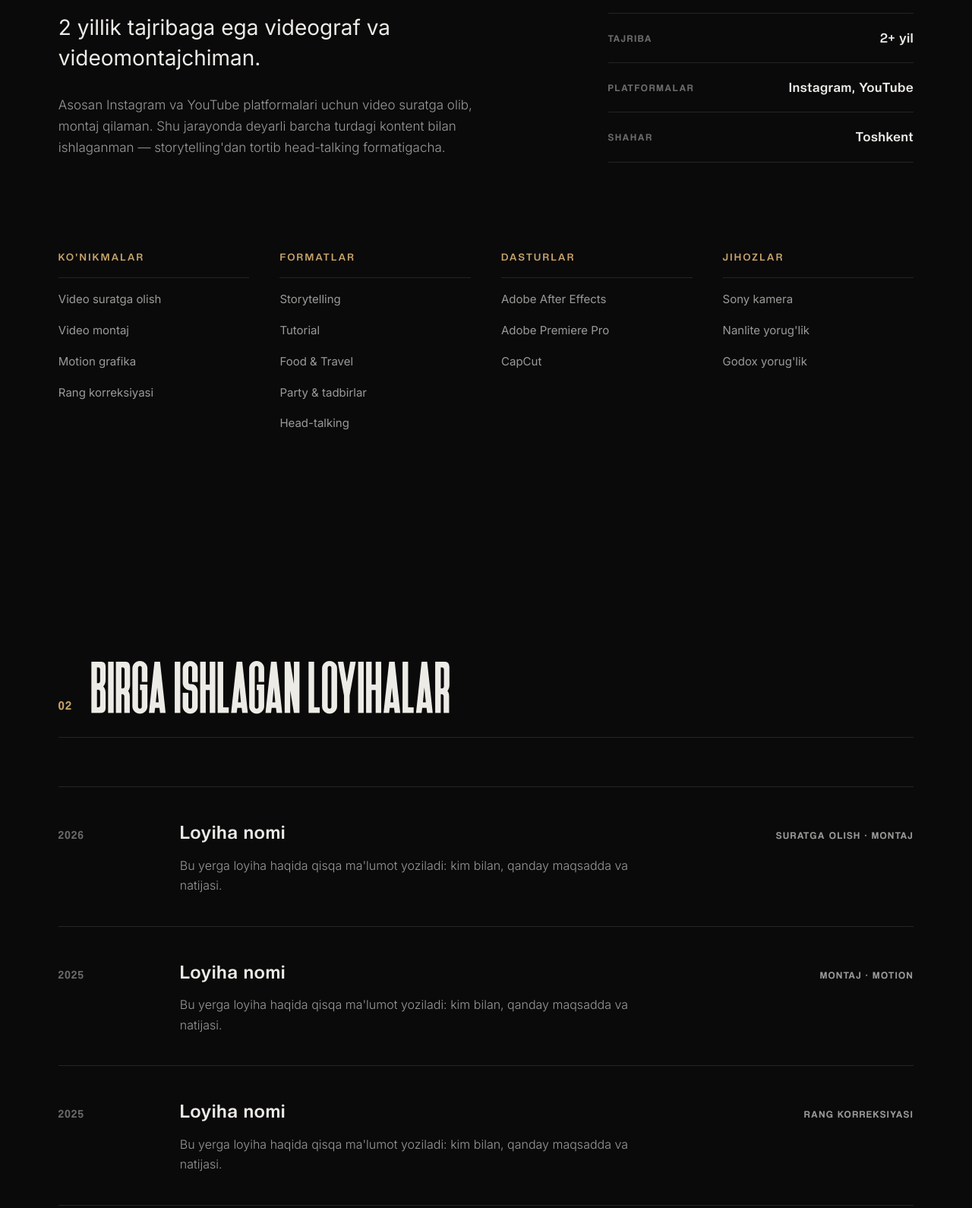
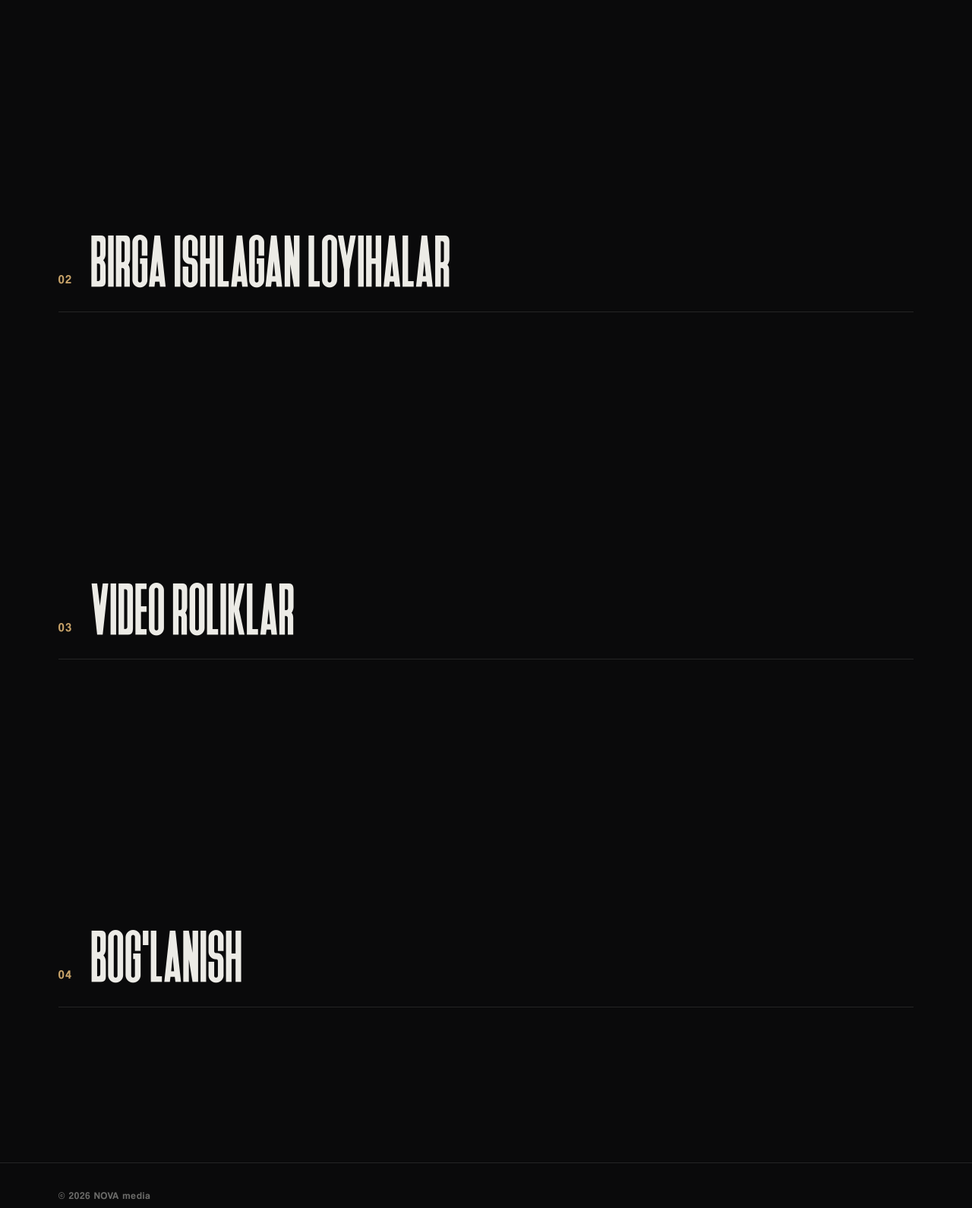
Before and after one commit to NOVAmedia260608/novamedia260608.github.io, a plain HTML site: page index.html in a window 1280 px wide. Shown: the part 1100-2690 px from the top of the page at 76% size. Drawn offline with Linux system fonts and the light colour scheme.

Commit message:
Barcha kontent ma'lumotlarini o'chirish (bo'limlar qayta to'ldiriladi)
Co-Authored-By: Claude Opus 5.5 <noreply@anthropic.com>
Claude-Session: https://claude.ai/code/session_01JnJsB42CViYgpfCJKYpPr4

```diff
--- a/index.html
+++ b/index.html
@@ -4,12 +4,12 @@
 <meta charset="UTF-8">
 <meta name="viewport" content="width=device-width, initial-scale=1.0">
 <title>NOVA media — Videograf &amp; Videomontajchi</title>
-<meta name="description" content="NOVA media — videograf va videomontajchi portfoliosi. Instagram va YouTube uchun video suratga olish, montaj, motion grafika va rang korreksiyasi. Toshkent.">
+<meta name="description" content="NOVA media — videograf va videomontajchi portfoliosi.">
 <meta name="theme-color" content="#0a0a0b">
 
 <meta property="og:type" content="website">
 <meta property="og:title" content="NOVA media — Videograf &amp; Videomontajchi">
-<meta property="og:description" content="Har bir kadr — bir hikoya. Video suratga olish, montaj va motion grafika.">
+<meta property="og:description" content="Har bir kadr — bir hikoya.">
 <meta property="og:url" content="https://novamedia260608.github.io/">
 <meta property="og:image" content="https://images.unsplash.com/photo-1781127445118-8140677fdea1?fm=jpg&amp;q=70&amp;w=1200&amp;h=630&amp;fit=crop&amp;crop=entropy">
 <meta name="twitter:card" content="summary_large_image">
@@ -51,7 +51,6 @@
       <div class="hero__inner">
         <p class="eyebrow reveal">VIDEOGRAF&amp;VIDEOMONTAJOR</p>
         <h1 class="hero__title reveal">Har bir kadr —<br><em>bir hikoya.</em></h1>
-        <p class="hero__desc reveal">NOVA media — brendlar, shaxsiy loyihalar va ijtimoiy tarmoqlar uchun his-tuyg'u uyg'otadigan videokontent.</p>
 
         <ol class="hero__index reveal" aria-label="Bo'limlar">
           <li><a href="#haqimda"><span>01</span>Men haqimda</a></li>
@@ -71,65 +70,8 @@
         <h2>Men haqimda</h2>
       </header>
 
-      <div class="about">
-        <div class="about__lead reveal">
-          <p class="about__big">2 yillik tajribaga ega videograf va videomontajchiman.</p>
-          <p>Asosan Instagram va YouTube platformalari uchun video suratga olib, montaj qilaman. Shu jarayonda deyarli barcha turdagi kontent bilan ishlaganman — storytelling'dan tortib head-talking formatigacha.</p>
-        </div>
+      <!-- Bu bo'lim ma'lumotlari keyin qo'shiladi -->
 
-        <dl class="about__facts">
-          <div class="reveal">
-            <dt>Tajriba</dt>
-            <dd>2+ yil</dd>
-          </div>
-          <div class="reveal">
-            <dt>Platformalar</dt>
-            <dd>Instagram, YouTube</dd>
-          </div>
-          <div class="reveal">
-            <dt>Shahar</dt>
-            <dd>Toshkent</dd>
-          </div>
-        </dl>
-      </div>
-
-      <div class="skills">
-        <div class="skills__col reveal">
-          <h3>Ko'nikmalar</h3>
-          <ul>
-            <li>Video suratga olish</li>
-            <li>Video montaj</li>
-            <li>Motion grafika</li>
-            <li>Rang korreksiyasi</li>
-          </ul>
-        </div>
-        <div class="skills__col reveal">
-          <h3>Formatlar</h3>
-          <ul>
-            <li>Storytelling</li>
-            <li>Tutorial</li>
-            <li>Food &amp; Travel</li>
-            <li>Party &amp; tadbirlar</li>
-            <li>Head-talking</li>
-          </ul>
-        </div>
-        <div class="skills__col reveal">
-          <h3>Dasturlar</h3>
-          <ul>
-            <li>Adobe After Effects</li>
-            <li>Adobe Premiere Pro</li>
-            <li>CapCut</li>
-          </ul>
-        </div>
-        <div class="skills__col reveal">
-          <h3>Jihozlar</h3>
-          <ul>
-            <li>Sony kamera</li>
-            <li>Nanlite yorug'lik</li>
-            <li>Godox yorug'lik</li>
-          </ul>
-        </div>
-      </div>
     </section>
 
     <!-- ===== 02 · LOYIHALAR ===== -->
@@ -139,35 +81,8 @@
         <h2>Birga ishlagan loyihalar</h2>
       </header>
 
-      <!-- Har bir loyiha — bitta <article class="project">. Nusxa olib, matnini almashtiring. -->
-      <div class="projects">
-        <article class="project reveal">
-          <span class="project__year">2026</span>
-          <div class="project__body">
-            <h3>Loyiha nomi</h3>
-            <p>Bu yerga loyiha haqida qisqa ma'lumot yoziladi: kim bilan, qanday maqsadda va natijasi.</p>
-          </div>
-          <span class="project__role">Suratga olish · Montaj</span>
-        </article>
+      <!-- Bu bo'lim ma'lumotlari keyin qo'shiladi -->
 
-        <article class="project reveal">
-          <span class="project__year">2025</span>
-          <div class="project__body">
-            <h3>Loyiha nomi</h3>
-            <p>Bu yerga loyiha haqida qisqa ma'lumot yoziladi: kim bilan, qanday maqsadda va natijasi.</p>
-          </div>
-          <span class="project__role">Montaj · Motion</span>
-        </article>
-
-        <article class="project reveal">
-          <span class="project__year">2025</span>
-          <div class="project__body">
-            <h3>Loyiha nomi</h3>
-            <p>Bu yerga loyiha haqida qisqa ma'lumot yoziladi: kim bilan, qanday maqsadda va natijasi.</p>
-          </div>
-          <span class="project__role">Rang korreksiyasi</span>
-        </article>
-      </div>
     </section>
 
     <!-- ===== 03 · VIDEO ROLIKLAR ===== -->
@@ -177,45 +92,8 @@
         <h2>Video roliklar</h2>
       </header>
 
-      <!--
-        Har bir video — bitta <article class="reel">.
-        data-video ga YouTube havolasi yoki .mp4 fayl yo'li yoziladi.
-        data-video bo'sh bo'lsa, karta "Tez orada" holatida turadi.
-        Muqova rasmi uchun: <div class="reel__thumb" style="background-image:url('assets/...jpg')">
-      -->
-      <div class="reels">
-        <article class="reel reel--wide reveal" data-video="">
-          <div class="reel__thumb t1"><span class="reel__play" aria-hidden="true"></span></div>
-          <div class="reel__info">
-            <h3>Video nomi</h3>
-            <p>Storytelling · Montaj</p>
-          </div>
-        </article>
+      <!-- Bu bo'lim ma'lumotlari keyin qo'shiladi -->
 
-        <article class="reel reveal" data-video="">
-          <div class="reel__thumb t2"><span class="reel__play" aria-hidden="true"></span></div>
-          <div class="reel__info">
-            <h3>Video nomi</h3>
-            <p>Instagram Reels</p>
-          </div>
-        </article>
-
-        <article class="reel reveal" data-video="">
-          <div class="reel__thumb t3"><span class="reel__play" aria-hidden="true"></span></div>
-          <div class="reel__info">
-            <h3>Video nomi</h3>
-            <p>Food · Travel</p>
-          </div>
-        </article>
-
-        <article class="reel reel--wide reveal" data-video="">
-          <div class="reel__thumb t4"><span class="reel__play" aria-hidden="true"></span></div>
-          <div class="reel__info">
-            <h3>Video nomi</h3>
-            <p>Tadbir · Rang korreksiyasi</p>
-          </div>
-        </article>
-      </div>
     </section>
 
     <!-- ===== 04 · BOG'LANISH ===== -->
@@ -225,17 +103,14 @@
         <h2>Bog'lanish</h2>
       </header>
 
-      <div class="contact__body">
-        <p class="contact__big reveal">Loyihangiz bormi?<br><em>Keling, birga muhokama qilamiz.</em></p>
-        <a href="https://t.me/Obid_2606" target="_blank" rel="noopener" class="btn reveal">Telegram: @Obid_2606</a>
-      </div>
+      <!-- Bu bo'lim ma'lumotlari keyin qo'shiladi -->
+
     </section>
 
   </main>
 
   <footer class="footer">
     <span id="copyright">© 2026 NOVA media</span>
-    <span>Toshkent, O'zbekiston</span>
   </footer>
 
   <!-- ===== VIDEO PLEYER (modal) ===== -->
```
